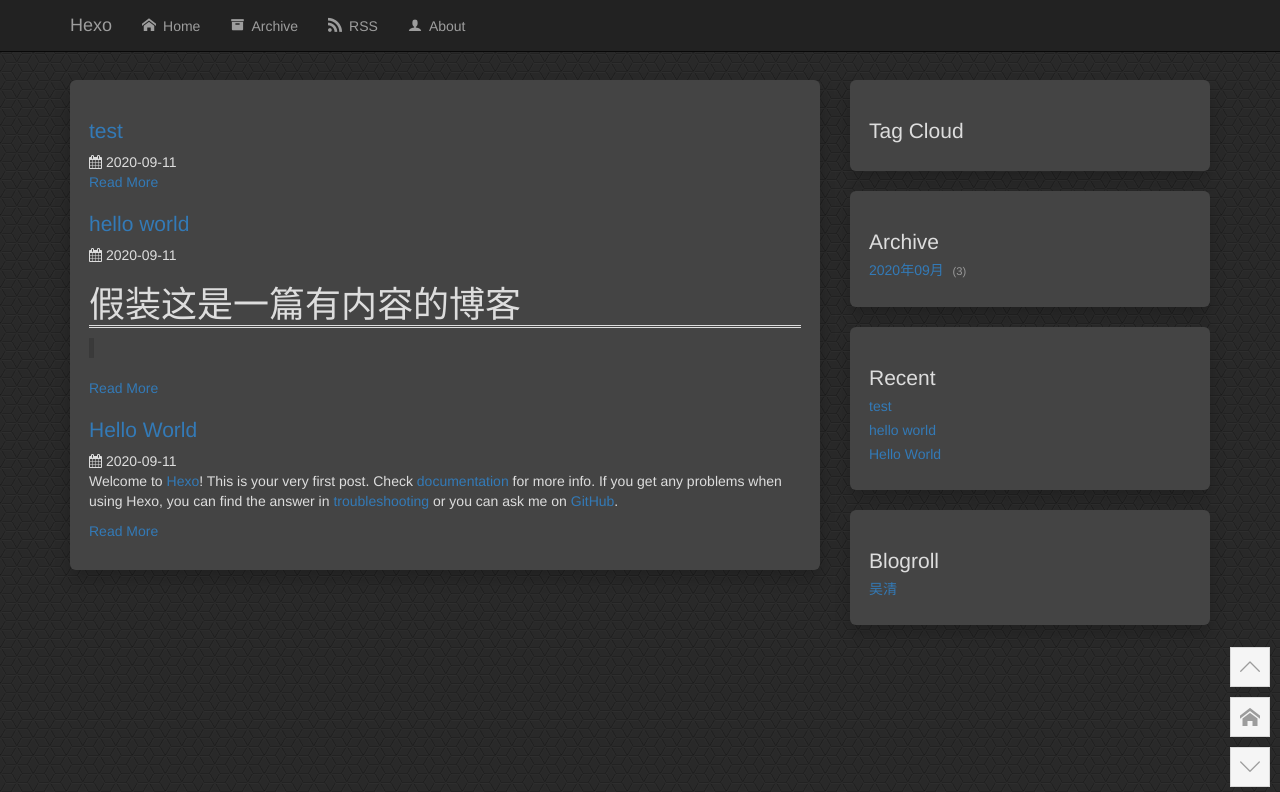
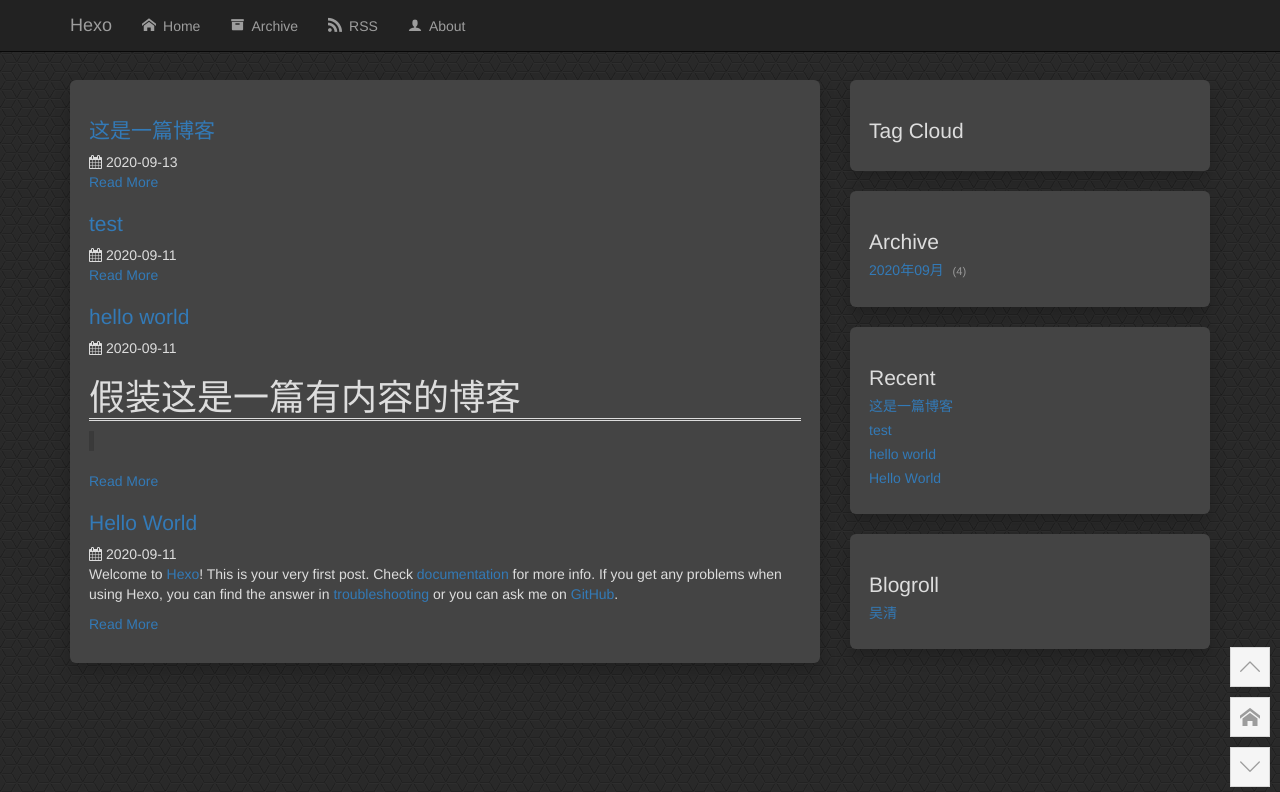
Before and after one commit to imq-ww/myblog, a plain HTML site: page index.html in a window 1280 px wide. Shown: the top 792 px of the page. Drawn offline with nearby package versions, Linux system fonts and the light colour scheme; some packages are replaced by stand-ins of ours; a script that the page names is missing; files whose address does not match are found by name.

Commit message:
Site updated: 2020-09-13 11:43:53

```diff
--- a/index.html
+++ b/index.html
@@ -74,6 +74,23 @@
             <div class="row">
                 <div class="col-md-8">
                     <div class="well">
+
+<div class="post">
+    <h2 class="post-title">
+        <a href="/myblog/2020/09/13/%E8%BF%99%E6%98%AF%E4%B8%80%E7%AF%87%E5%8D%9A%E5%AE%A2/">这是一篇博客</a>
+    </h2>
+    <div class="post-meta">
+        <div class="post-time">
+            <i class="fa fa-calendar"></i><time> 2020-09-13</time>
+        </div>
+    </div>
+    <div class="post-descr">
+
+    </div>
+    <p class="readmore">
+        <a href="/myblog/2020/09/13/%E8%BF%99%E6%98%AF%E4%B8%80%E7%AF%87%E5%8D%9A%E5%AE%A2/">Read More</a>
+    </p>
+</div>
 
 <div class="post">
     <h2 class="post-title">
@@ -156,14 +173,14 @@
 <div class="sidebar">
     <div class="well">
         <h2>Archive</h2>
-        <ul class="archive-list"><li class="archive-list-item"><a class="archive-list-link" href="/myblog/archives/2020/09/">2020年09月</a><span class="archive-list-count">3</span></li></ul>
+        <ul class="archive-list"><li class="archive-list-item"><a class="archive-list-link" href="/myblog/archives/2020/09/">2020年09月</a><span class="archive-list-count">4</span></li></ul>
     </div>
 </div>
 
 <div class="sidebar ">
     <div class="well">
         <h2>Recent</h2>
-        <ul class="post-list"><li class="post-list-item"><a class="post-list-link" href="/myblog/2020/09/11/test/">test</a></li><li class="post-list-item"><a class="post-list-link" href="/myblog/2020/09/11/hello-world-1/">hello world</a></li><li class="post-list-item"><a class="post-list-link" href="/myblog/2020/09/11/hello-world/">Hello World</a></li></ul>
+        <ul class="post-list"><li class="post-list-item"><a class="post-list-link" href="/myblog/2020/09/13/%E8%BF%99%E6%98%AF%E4%B8%80%E7%AF%87%E5%8D%9A%E5%AE%A2/">这是一篇博客</a></li><li class="post-list-item"><a class="post-list-link" href="/myblog/2020/09/11/test/">test</a></li><li class="post-list-item"><a class="post-list-link" href="/myblog/2020/09/11/hello-world-1/">hello world</a></li><li class="post-list-item"><a class="post-list-link" href="/myblog/2020/09/11/hello-world/">Hello World</a></li></ul>
     </div>
 </div>
 
```
Also changed, not shown: archives/2020/09/index.html (+5 -2 lines), 2020/09/13/这是一篇博客/index.html (added).
